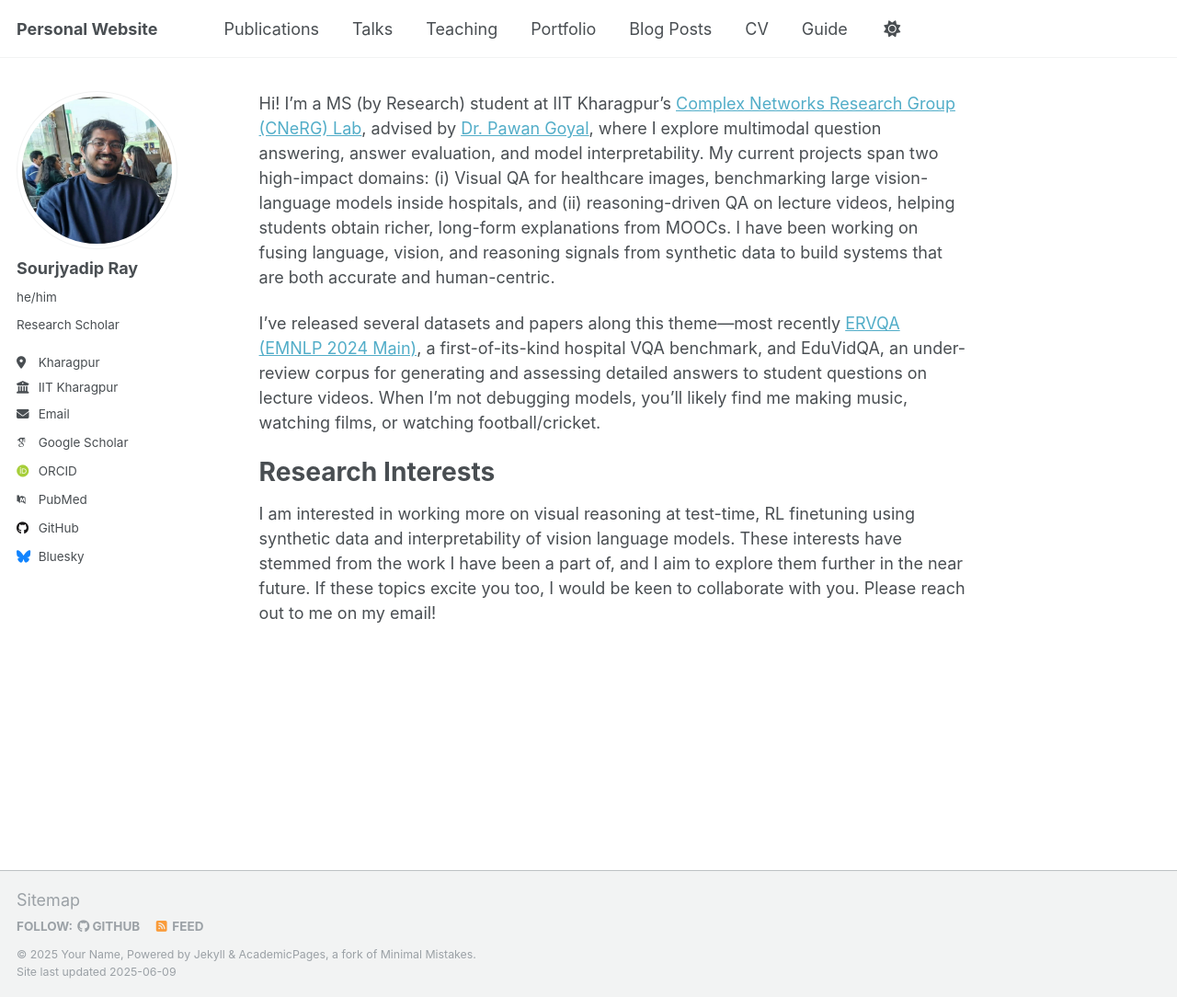
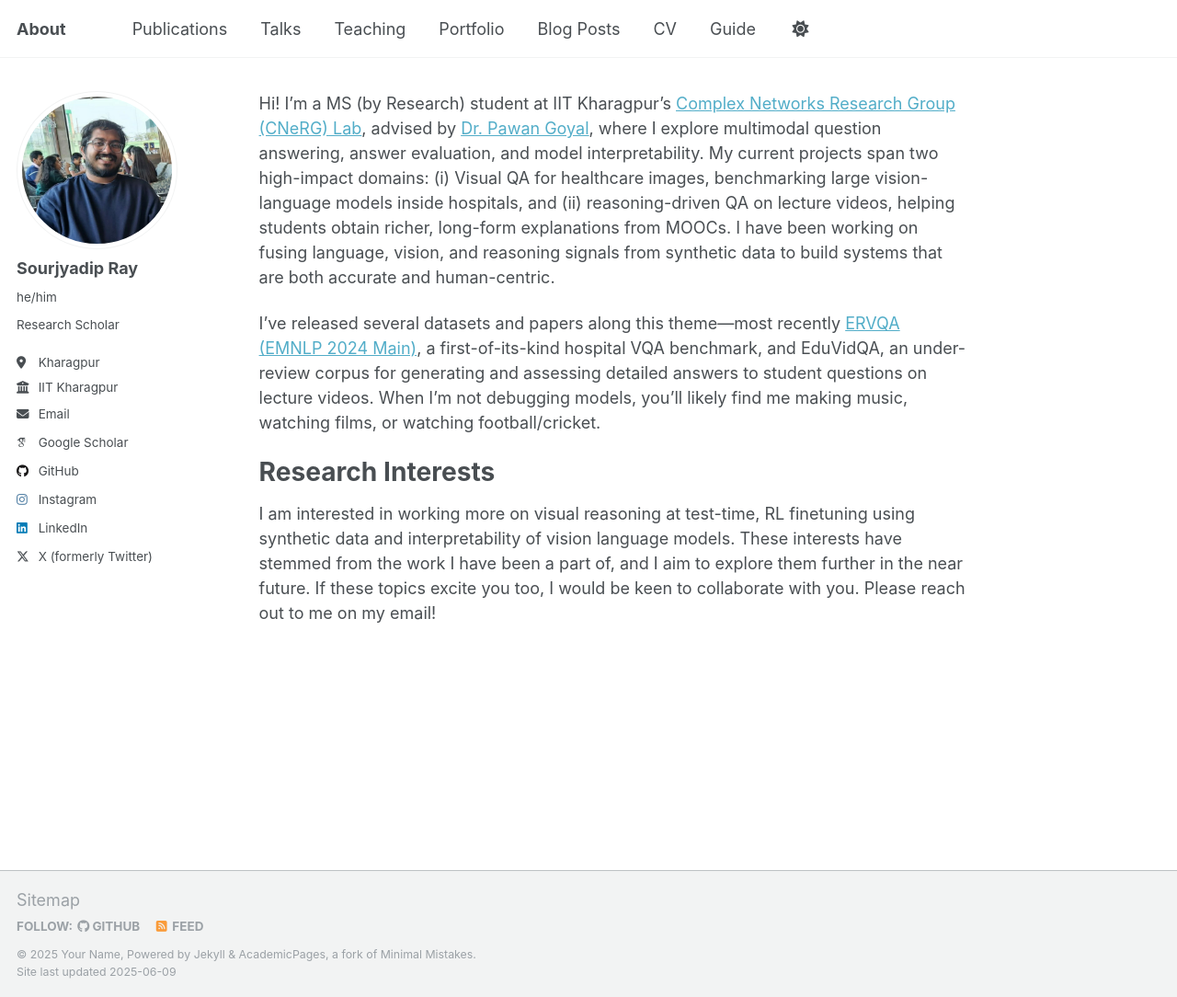
Before and after one commit to sourjyadip/sourjyadip.github.io, a Jekyll site: the page built from _pages/about.md, in a window 1280 px wide and 1084 px high. Shown: the whole window at 92% size. Built offline with Jekyll 4.4.1, drawn with Linux system fonts in a browser that asks for light colours; some web fonts are replaced; part of the change alters nothing that is shown.

Commit message:
Update _config.yml

```diff
--- a/_config.yml
+++ b/_config.yml
@@ -9,7 +9,7 @@
 # Basic Site Settings
 locale                   : "en-US"
 site_theme               : "default"
-title                    : "Personal Website"
+title                    : "About"
 title_separator          : "-"
 name                     : &name "Your Name"
 description              : &description "personal description"
@@ -34,11 +34,11 @@ author:
   # Academic websites
   academia         : # URL
   arxiv            : # URL - Update with the correct link to your profile
-  googlescholar    : "https://scholar.google.com/citations?user=PS_CX0AAAAAJ"
+  googlescholar    : "https://scholar.google.com/citations?user=qDkeuREAAAAJ&hl=en"
   impactstory      : # URL
-  orcid            : "http://orcid.org/yourorcidurl"
+  orcid            : # URL
   semantic         : # URL
-  pubmed           : "https://www.ncbi.nlm.nih.gov/pubmed/?term=john+snow"
+  pubmed           : # URL
   researchgate     : # URL
   scopus           : # URL
 
@@ -51,16 +51,16 @@ author:
   stackoverflow    : # User number or user number and name (i.e., use "1" or "1/jeff-atwood")
 
   # Social media
-  bluesky          : "bsky.app" # Replace this with you Bluesky username
+  bluesky          : # USERNAME
   facebook         : # Username
   flickr           : # Username
   foursquare       : # Username
   goodreads        : # Username
   google_plus      : # Username
   keybase          : # Username
-  instagram        : # Username
+  instagram        : "sourjyadipray"
   lastfm           : # Username
-  linkedin         : # Username
+  linkedin         : "sourjyadip-ray-83a538152"
   mastodon         : # URL
   medium           : # URL
   pinterest        : # Username
@@ -68,7 +68,7 @@ author:
   steam            : # Username
   telegram         : # URL
   tumblr           : # Username
-  twitter          : # Username for X / Twitter
+  twitter          : "bunueldante"
   vine             : # Username
   weibo            : # Username
   wikipedia        : # Username
```
